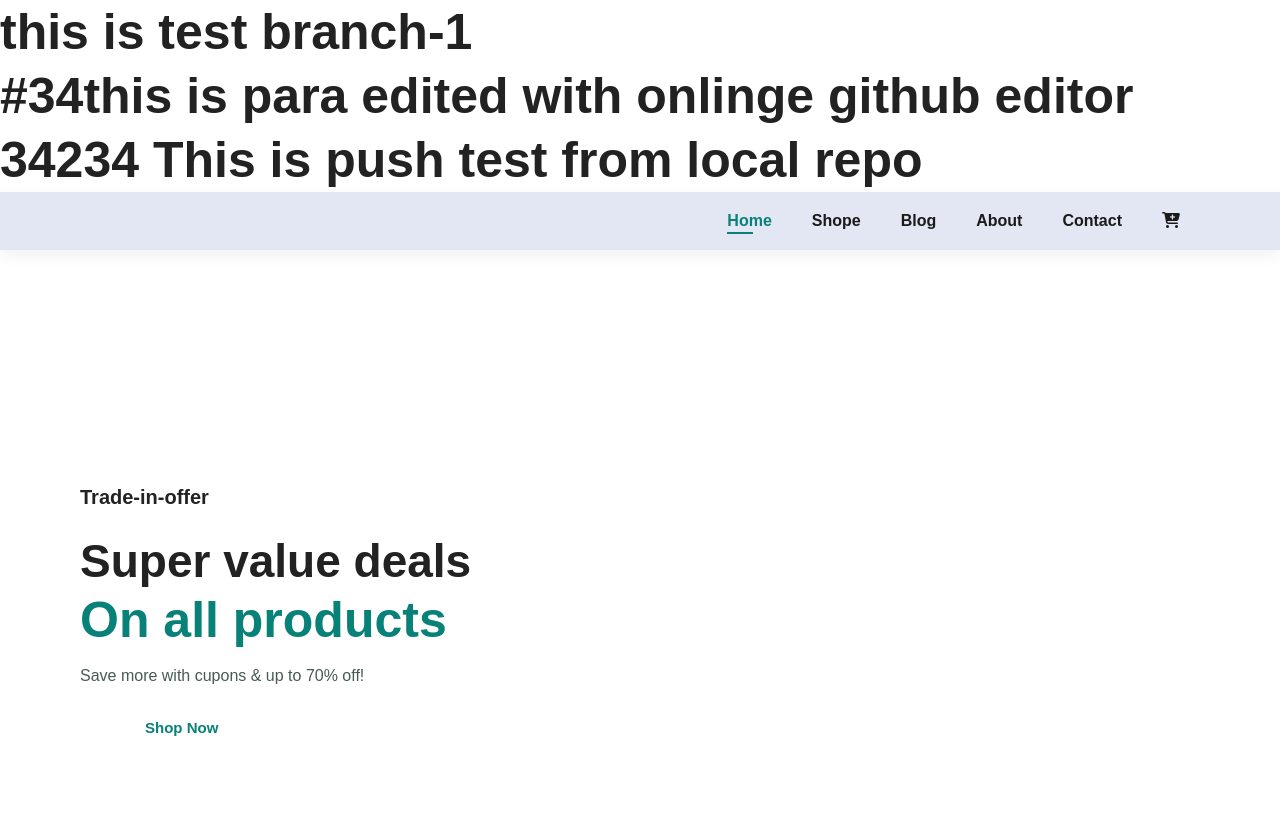
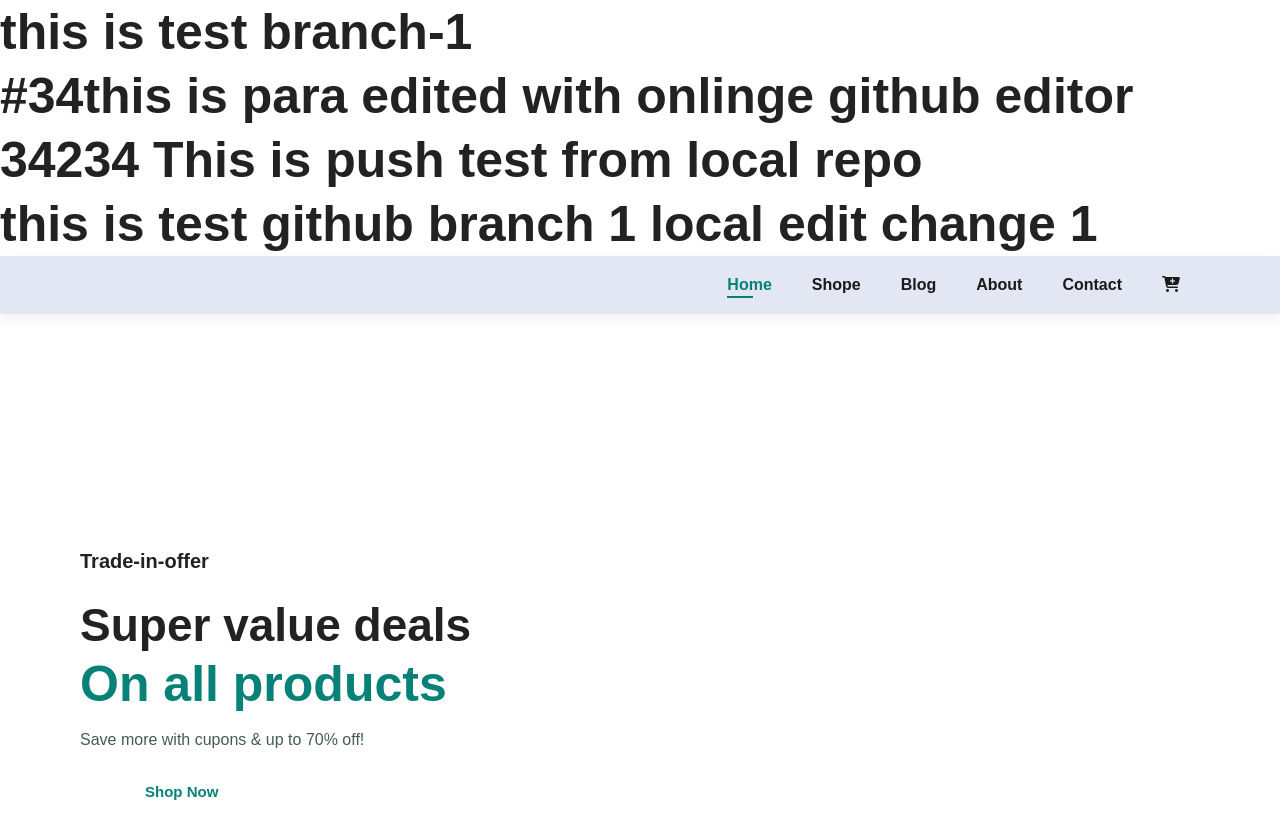
Before and after one commit to ravinath93/git-test-06, a plain HTML site: page index.html in a window 1280 px wide. Shown: the top 817 px of the page. Drawn offline with Linux system fonts and the light colour scheme.

Commit message:
remote branch from local

```diff
--- a/index.html
+++ b/index.html
@@ -13,6 +13,7 @@
     <h1>this is test branch-1</h1>
      <h1> #34this is para edited with onlinge github editor</h1>
      <h1> 34234 This  is push test from local repo</h1>
+     <h1>this is test github branch 1 local edit change 1</h1>
     <!-- header Section ##### -->
     <section id="header">
         <a href="#"> <img class="logo" src="images\other imgs\logo.png" alt=""></a>
```
